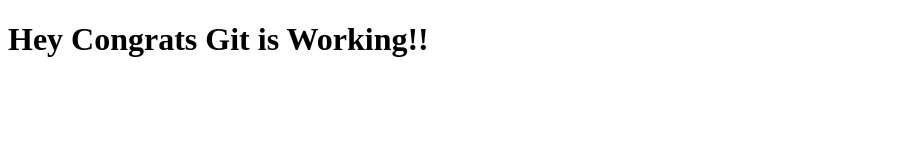
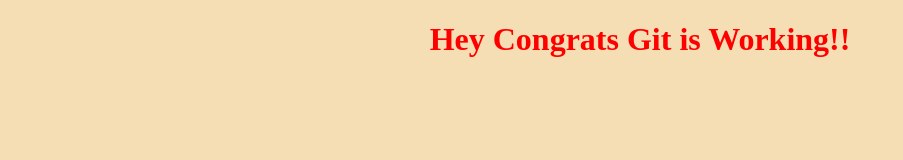
Before and after one commit to JyoBinjwe/demo, a plain HTML site: page index.html in a window 1280 px wide. Shown: the whole page, without its empty margins (0-903 px from the left). Drawn offline with nearby package versions, Linux system fonts and the light colour scheme.

Commit message:
quick update

```diff
--- a/index.html
+++ b/index.html
@@ -5,8 +5,12 @@
     <meta http-equiv="X-UA-Compatible" content="IE=edge">
     <meta name="viewport" content="width=device-width, initial-scale=1.0">
     <title>Document</title>
+    <script src="https://code.jquery.com/jquery-3.7.1.slim.js" integrity="sha256-UgvvN8vBkgO0luPSUl2s8TIlOSYRoGFAX4jlCIm9Adc=" crossorigin="anonymous"></script>
 </head>
-<body>
+<body onload="sayHello()">
     <h1>Hey Congrats Git is Working!!</h1>
+    <script src="js/script.js">
+
+    </script>
 </body>
 </html>
--- a/js/script.js
+++ b/js/script.js
@@ -1,4 +1,7 @@
 function sayHello(){
     alert("Hello")
-    document.querySelector('body').attributes('style','background-color:wheat')
+    $('body').css('background-color','wheat')
+    $('body').css('color','red')
+    $('body').css('text-align','center')
+
 }
```
